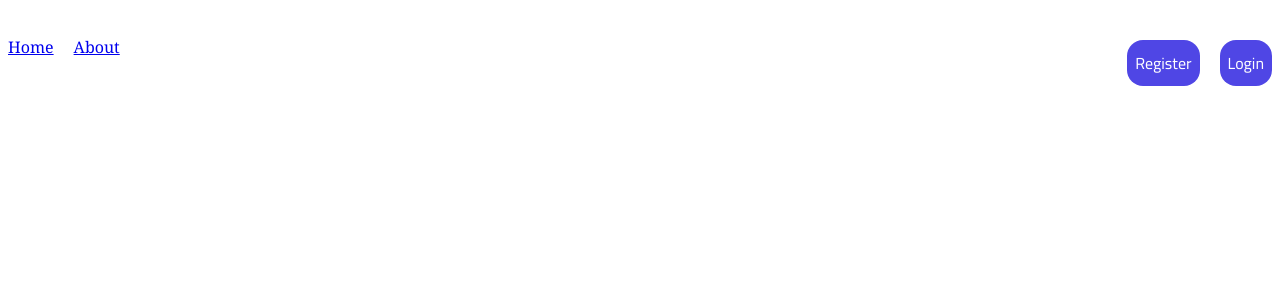
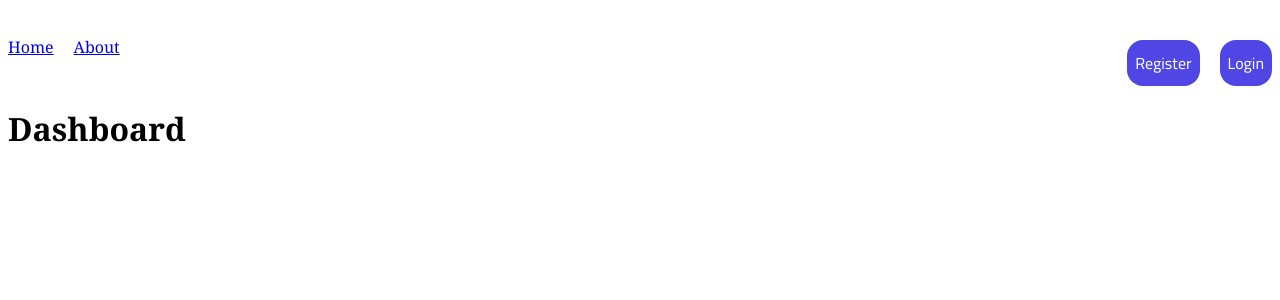
Before and after one commit to mhran971/SignUp-frontend-react, a React (Create React App) app: page /Dashboard in a window 1280 px wide. Shown: the top 300 px of the page. Built offline with nearby package versions, Linux system fonts and the light colour scheme.

Commit message:
initialize Dashboard & add dash router in app.js

```diff
--- a/src/App.js
+++ b/src/App.js
@@ -1,8 +1,9 @@
 import { Route, Routes } from "react-router-dom";
-import  SignUp  from "./SignUp";
+import SignUp from "./SignUp";
 import Login from "./Login";
 import Header from "./Components/Header";
 import Home from "./Home";
+import Dashboard from "./Components/Dashboard";
 
 export default function App() {
   return (
@@ -11,10 +12,9 @@
       <Routes>
         <Route path="/register" element={<SignUp />} />
         <Route path="/login" element={<Login />} />
-        <Route path="/" element={<Home/>} />
-
+        <Route path="/" element={<Home />} />
+        <Route path="/Dashboard" element={<Dashboard />}></Route>
       </Routes>
-
     </div>
   );
 }
--- /dev/null
+++ b/src/Components/Dashboard.js
@@ -0,0 +1,7 @@
+export default function Dashboard(){
+   return(
+    <div>
+        <h1>Dashboard</h1>
+    </div>
+   );
+}
```
